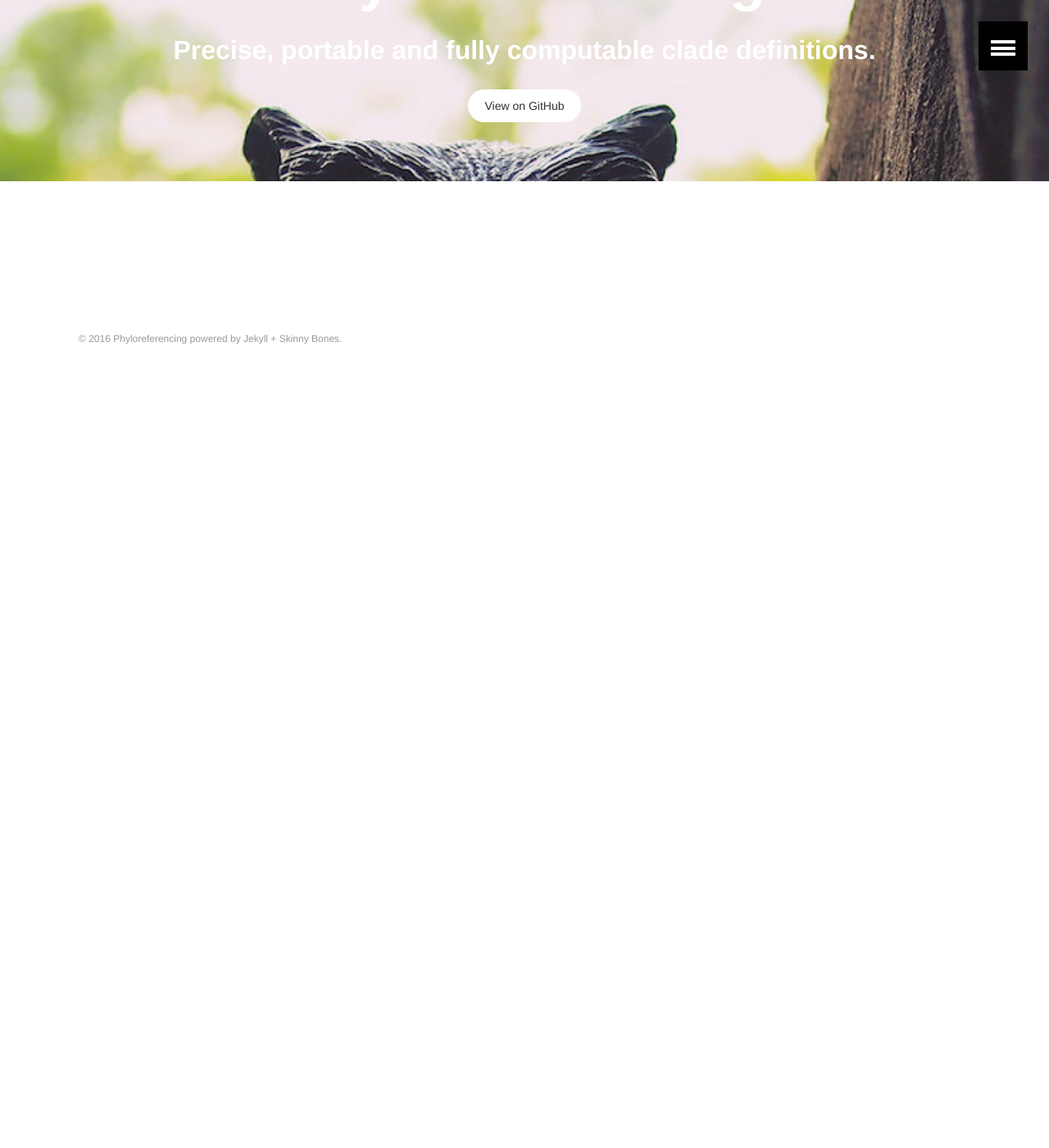
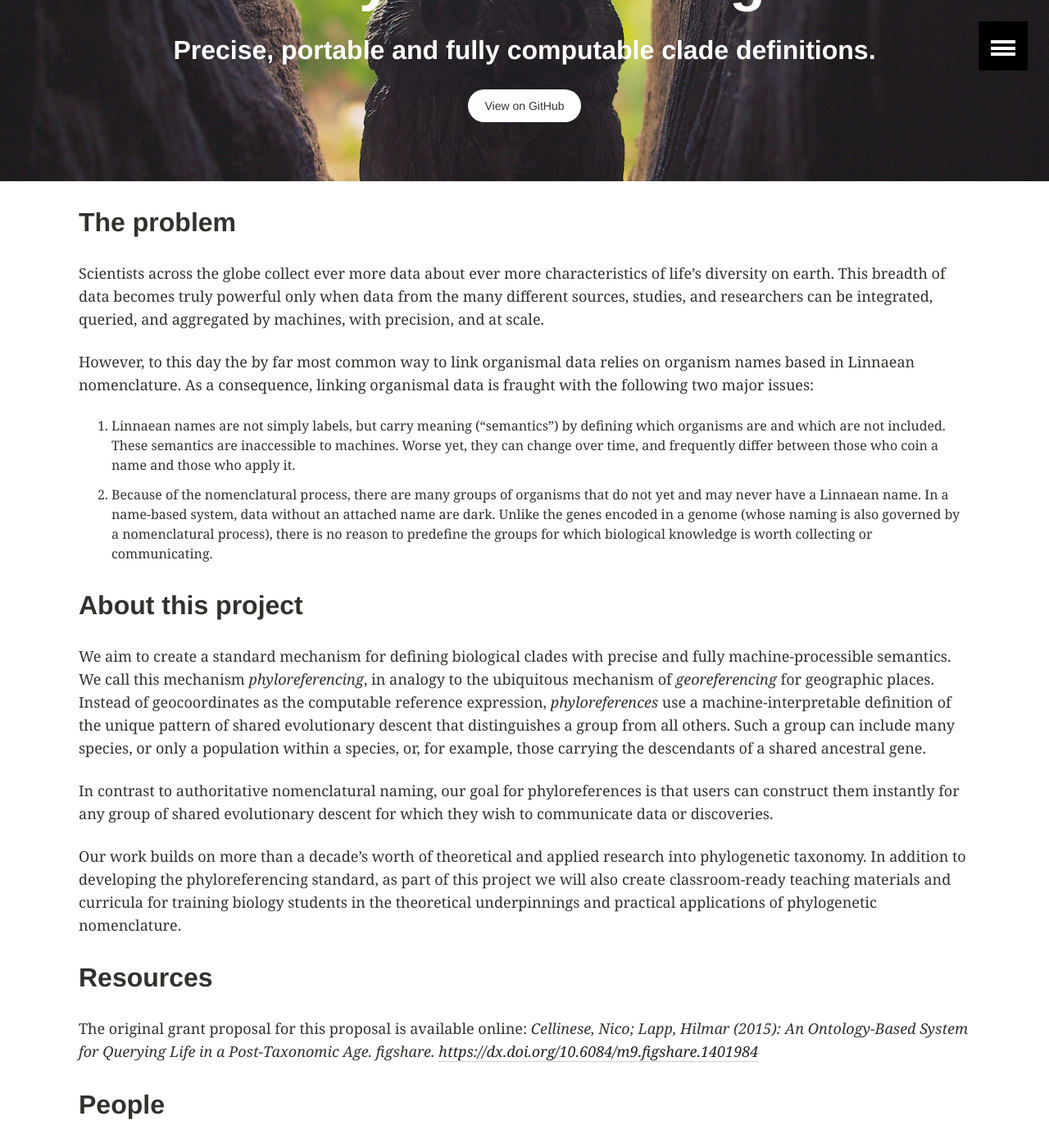
Before and after one commit to phyloref/phyloref.github.io, a Jekyll site: the page built from index.md, in a window 1280 px wide and 1400 px high, scrolled down 270 px. Shown: the whole window at 82% size. Built offline with Jekyll 4.4.1, drawn with Linux system fonts in a browser that asks for light colours; before the commit the page ends 900 px from its top, so only the background shows below that; some of the changed text lies outside the part shown.

Commit message:
Adds content for each of major navigation links.
No anchors yet, so navigation links don't jump to the position yet.

```diff
--- a/index.md
+++ b/index.md
@@ -5,8 +5,75 @@ image:
   feature: Phyloref-owl-large.jpeg
 ---
 
-<div class="tiles">
-{% for post in site.posts %}
-	{% include post-grid.html %}
-{% endfor %}
-</div><!-- /.tiles -->
+
+## The problem
+
+Scientists across the globe collect ever more data about ever more
+characteristics of life's diversity on earth. This breadth of data
+becomes truly powerful only when data from the many different sources,
+studies, and researchers can be integrated, queried, and aggregated
+by machines, with precision, and at scale.
+
+However, to this day the by far most common way to link organismal
+data relies on organism names based in Linnaean nomenclature. As a
+consequence, linking organismal data is fraught with the following two
+major issues:
+
+1. Linnaean names are not simply labels, but carry meaning
+   ("semantics") by defining which organisms are and which are not
+   included. These semantics are inaccessible to machines. Worse yet,
+   they can change over time, and frequently differ between those who
+   coin a name and those who apply it.
+2. Because of the nomenclatural process, there are many groups of
+   organisms that do not yet and may never have a Linnaean name. In a
+   name-based system, data without an attached name are dark. Unlike
+   the genes encoded in a genome (whose naming is also governed by a
+   nomenclatural process), there is no reason to predefine the groups
+   for which biological knowledge is worth collecting or
+   communicating.
+
+## About this project
+
+We aim to create a standard mechanism for defining biological clades
+with precise and fully machine-processible semantics. We call this
+mechanism _phyloreferencing_, in analogy to the ubiquitous mechanism
+of _georeferencing_ for geographic places. Instead of geocoordinates
+as the computable reference expression, _phyloreferences_ use a
+machine-interpretable definition of the unique pattern of shared
+evolutionary descent that distinguishes a group from all others. Such
+a group can include many species, or only a population within a
+species, or, for example, those carrying the descendants of a shared
+ancestral gene.
+
+In contrast to authoritative nomenclatural naming, our goal for
+phyloreferences is that users can construct them instantly for any
+group of shared evolutionary descent for which they wish to
+communicate data or discoveries.
+
+Our work builds on more than a decade’s worth of theoretical and
+applied research into phylogenetic taxonomy. In addition to developing
+the phyloreferencing standard, as part of this project we will also
+create classroom-ready teaching materials and curricula for training
+biology students in the theoretical underpinnings and practical
+applications of phylogenetic nomenclature.
+
+## Resources
+
+The original grant proposal for this proposal is available online: <cite>Cellinese, Nico; Lapp, Hilmar (2015): An Ontology-Based System for Querying Life in a Post-Taxonomic Age. figshare. <https://dx.doi.org/10.6084/m9.figshare.1401984></cite>
+
+## People
+
+### Project personnel
+
+* Nico Cellinese (PI, University of Florida)
+* Hilmar Lapp (PI, Duke University)
+* Gaurav Vaidya (Postdoc, University of Colorado at Boulder)
+
+### Advisory Board
+
+* Jim Balhoff (RTI)
+* David Baum (University of Wisconsin, Madison)
+* Holly Bik (University of California, Riverside)
+* Christopher Mungall (Lawrence Berkeley National Laboratory)
+* Susan Perkins (American Museum of Natural History)
+* Michael Sanderson (University of Arizona)
```
